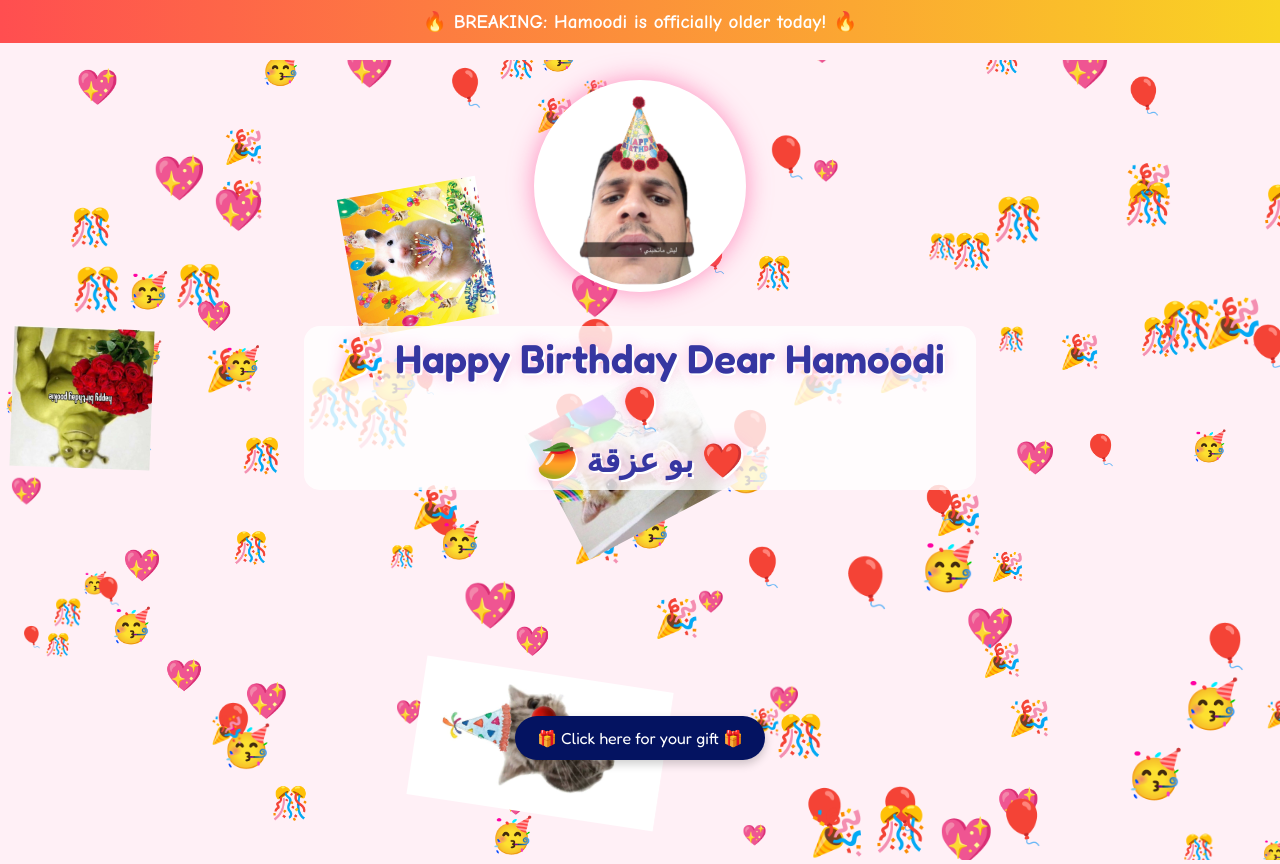
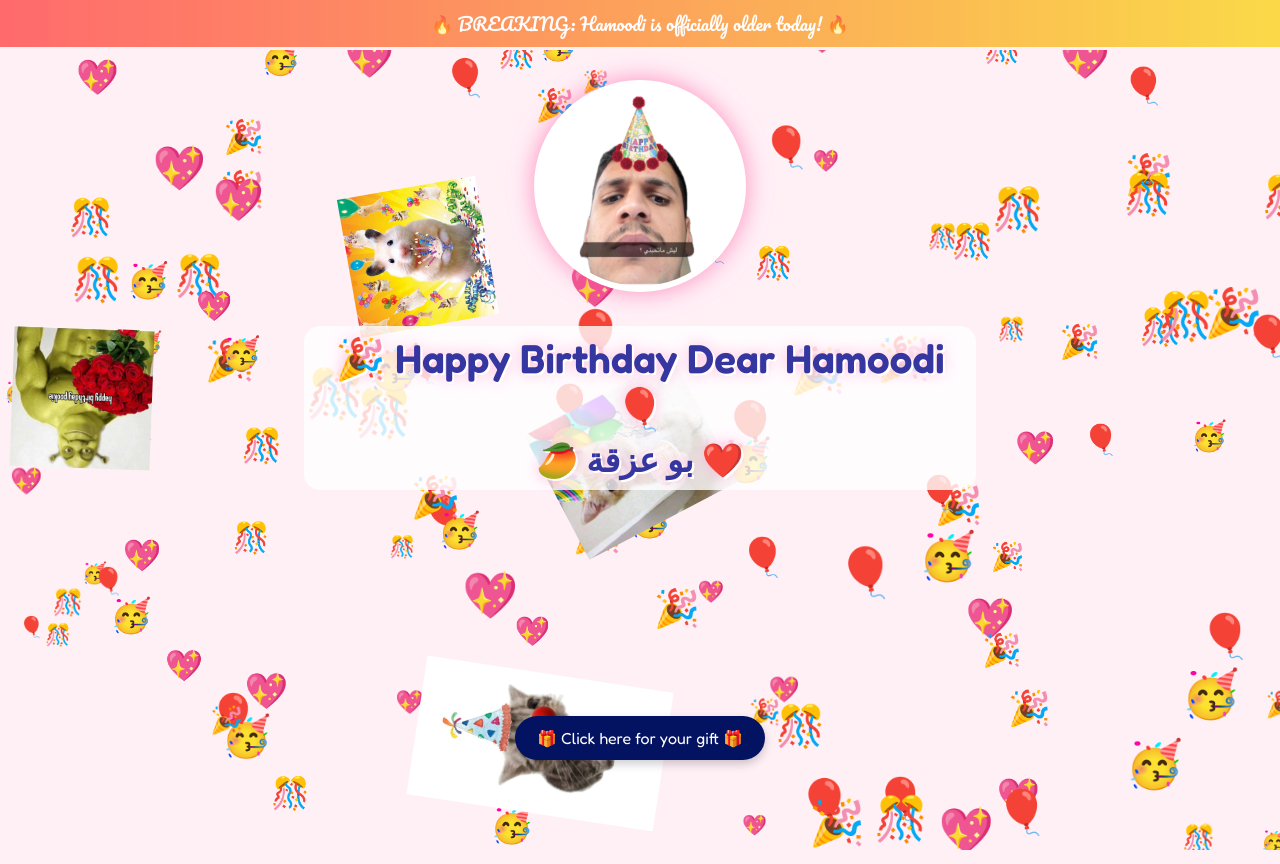
Before and after one commit to alghaleya6/websitee, a plain HTML site: page index.html in a window 1280 px wide. Drawn offline with Linux system fonts and the light colour scheme; animation ran at ten frames a second.

Commit message:
Update index.html

```diff
--- a/index.html
+++ b/index.html
@@ -15,30 +15,36 @@
   width: 100%;
   background: linear-gradient(90deg, #ff4e50, #f9d423);
   color: white;
-    font-family: 'Comic Sans MS', cursive, sans-serif;
-    font-size: 1.2rem;
-    font-weight: bold;
+  font-family: 'Pacifico', cursive; /* Fun and consistent font */
+  font-size: 1.1rem;
+  font-weight: 500;
   text-align: center;
-    padding: 10px 0;
+  padding: 8px 0;
   z-index: 1000;
-    animation: blink 1s infinite, slide 6s linear infinite;
+  animation: blink 1.2s infinite;
+  white-space: nowrap;
+  overflow: hidden;
 }
 
 /* Blinking effect */
 @keyframes blink {
   0%, 100% { opacity: 1; }
-    50% { opacity: 0.6; }
+  50% { opacity: 0.7; }
 }
 
-  /* Text sliding left to right */
-  @keyframes slide {
-    0% { background-position: 0 0; }
-    100% { background-position: 200% 0; }
+/* Mobile adjustments */
+@media (max-width: 600px) {
+  .funny-header {
+    font-size: 0.95rem;
+    padding: 6px 0;
+  }
 }
 
+/* Prevent content from hiding behind header */
 body {
-    margin-top: 60px; /* So the header doesn't overlap content */
+  margin-top: 50px;
 }
+
 </style>
 </head>
 <body>
```
Lines whose indentation alone changed are shown as unchanged.
